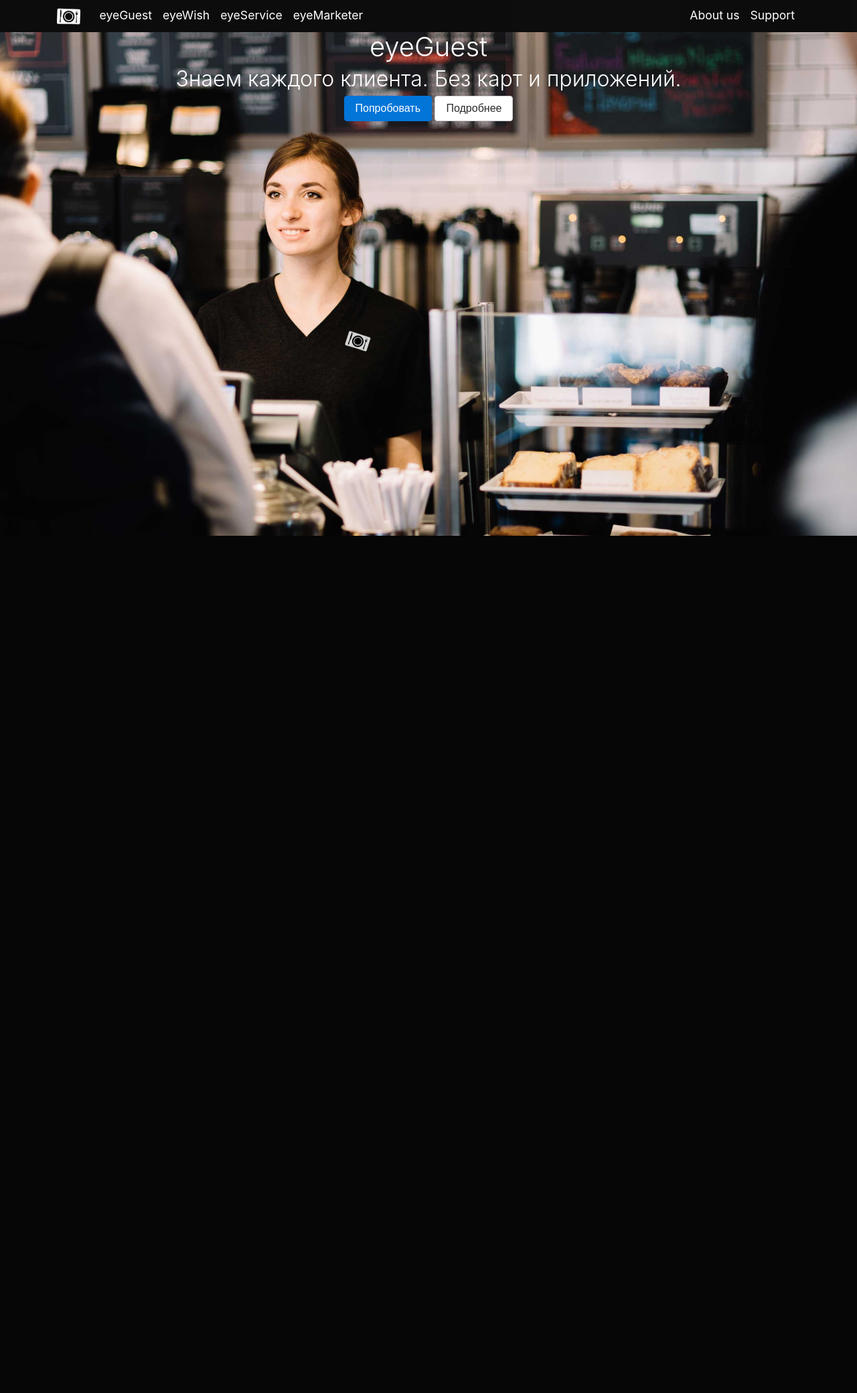
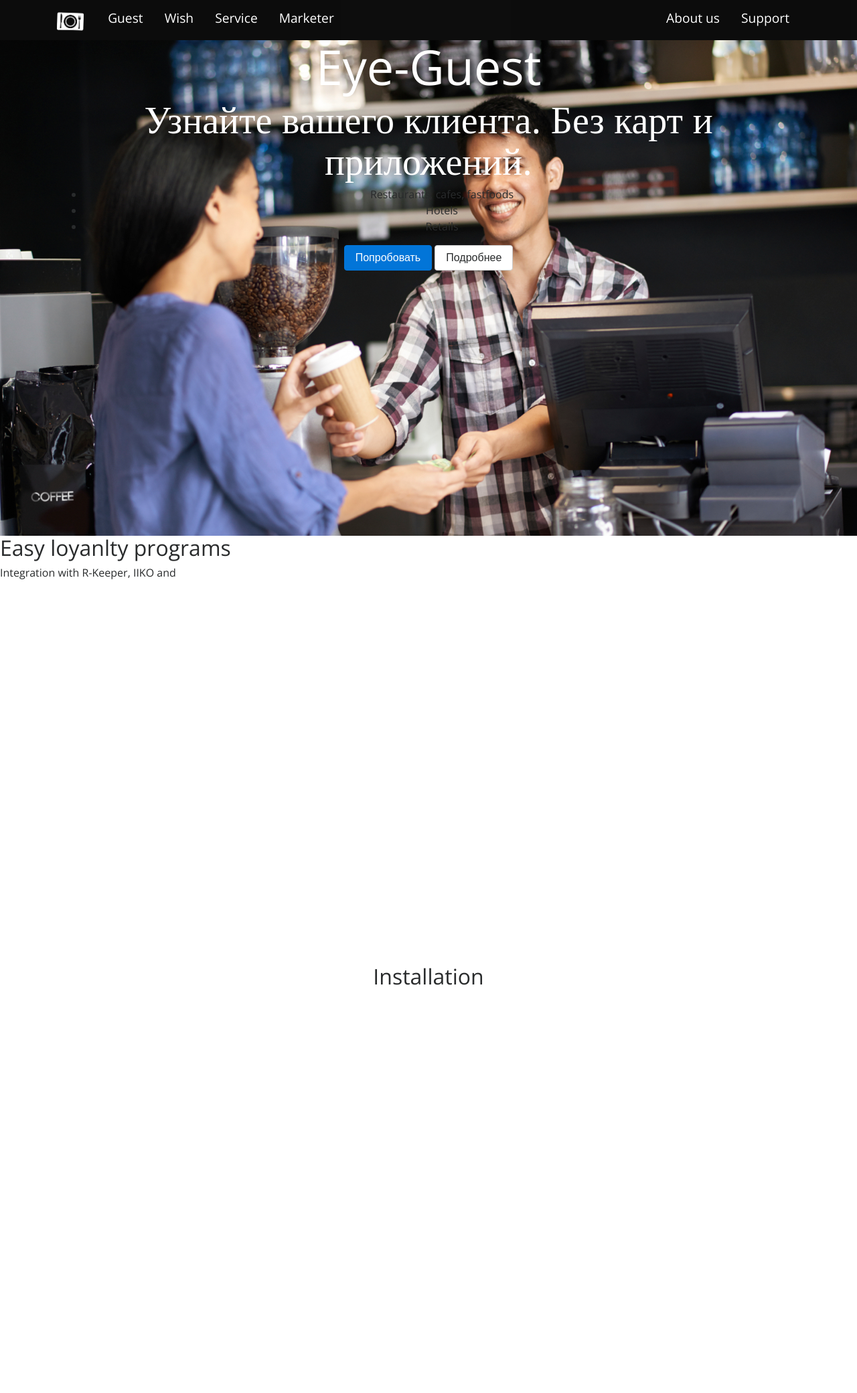
Before and after one commit to slushkovsky/sygy, a Django app: page /eyeGuest in a window 1280 px wide. Shown: the whole page at 67% size. Before the commit the page ends 800 px from the top, so only its background shows below. Run offline with Django 3.2, Linux system fonts and the light colour scheme; some libraries are stand-ins or nearby versions.

Commit message:
Homepage draft

```diff
--- a/static/css/nav.css
+++ b/static/css/base.css
@@ -1,15 +1,26 @@
+html body {
+	font-family: 'Open Sans';
+}
+
+.text-thin {
+	font-weight: 300 !important;
+}
+
+/* Navbar */
+
 nav {
-	height: 6%;
+	height: 7.5%;
 	background-color: black !important;
 	opacity: .95;
 }
 
-
 nav a {
 	color: rgba(255,255,255,1) !important;
-	font-size: 1.1em;
+	font-size: 1.2em;
 }
 
 nav a:hover {
 	color: rgba(255,255,255,.8) !important;
 }
+
+/*////////////*/
--- a/static/css/product_page.css
+++ b/static/css/product_page.css
@@ -1,15 +1,19 @@
-h1,
-h2 {
-	font-weight: 300 !important;
-	color: white;
-}
-
 html,
 body {
 	height: 100%;
 }
 
-section {
-	height: 94%;  /* NOTE: navbar height is 6% */
+header {
+	height: 92.5%;  /* NOTE: navbar height is 7.5% */
 	background-size: cover;
 }
+
+header h1,
+header h2 {
+	font-weight: 300 !important;
+	color: white;
+}
+
+section {
+	height: 80%;
+}
--- a/website/templates/_base.html
+++ b/website/templates/_base.html
@@ -4,7 +4,8 @@
 		<meta charset="utf-8">
 		<link rel="icon" href="/static/img/logo_dark_sqr.png">
 		<link rel="stylesheet" href="https://maxcdn.bootstrapcdn.com/bootstrap/4.0.0-alpha.6/css/bootstrap.min.css" integrity="sha384-rwoIResjU2yc3z8GV/NPeZWAv56rSmLldC3R/AZzGRnGxQQKnKkoFVhFQhNUwEyJ" crossorigin="anonymous">
-		<link rel="stylesheet" href="/static/css/nav.css">
+		<link href="https://fonts.googleapis.com/css?family=Open+Sans:300,400" rel="stylesheet">
+		<link rel="stylesheet" href="/static/css/base.css">
 
 		{% block head %}{% endblock %}
 	</head>
@@ -18,29 +19,29 @@
 				<div class="container">
 					<div class="clearfix">
 					<a class="navbar-brand d-inline-block" href="/">
-						<img src="/static/img/logo_white_sqr.png" width="35" height="35" class="d-inline-block align-top" alt="[img: logo]">
+						<img src="/static/img/logo_white_sqr.png" width="40" height="40" class="d-inline-block align-top" alt="[img: logo]">
 					</a>
 					<ul class="navbar-nav mr-auto d-inline-flex">
-						<li class="nav-item">
-							<a class="nav-link" href="/eyeGuest">eyeGuest</a>
+						<li class="nav-item mx-2">
+							<a class="nav-link" href="/eyeGuest">Guest</a>
 						</li>
-						<li class="nav-item">
-							<a class="nav-link" href="/eyeWish">eyeWish</a>
+						<li class="nav-item mx-2">
+							<a class="nav-link" href="/eyeWish">Wish</a>
 						</li>
-						<li class="nav-item">
-							<a class="nav-link" href="/eyeService">eyeService</a>
+						<li class="nav-item mx-2">
+							<a class="nav-link" href="/eyeService">Service</a>
 						</li>
-						<li class="nav-item">
-							<a class="nav-link" href="/eyeMerketer">eyeMarketer</a>
+						<li class="nav-item mx-2">
+							<a class="nav-link" href="/eyeMerketer">Marketer</a>
 						</li>
 
 					</ul>
 					<ul class="navbar-nav float-right">
 						<li class="nav-item">
-							<a class="nav-link" href="/about">About us</a>
+							<a class="nav-link mx-2" href="/about">About us</a>
 						</li>
 						<li class="nav-item">
-							<a class="nav-link" href="/support">Support</a>
+							<a class="nav-link mx-2" href="/support">Support</a>
 						</li>
 					</ul>
 				</div>
--- a/website/templates/eye_guest.html
+++ b/website/templates/eye_guest.html
@@ -7,14 +7,31 @@
 {% endblock %}
 
 {% block body %}
-	<section style="background-image: url('/static/img/eyeGuest/header.jpg');">
+	<header style="background-image: url('/static/img/eyeGuest/header.jpg');">
 		<div class="container text-center">
 			<div>
-				<h1>eyeGuest</h1>
-				<h2>Знаем каждого клиента. Без карт и приложений.</h2>
+				<h1 class="display-3">Eye-Guest</h1>
+				<h2 class="display-4" style="font-weight: 300 !important;">Узнайте вашего клиента. Без карт и приложений.</h2>
+				<ul>
+					<li>Restaurants, cafes, fastfoods</li>
+					<li>Hotels</li>
+					<li>Retails</li>
+				</ul>
 				<button class="btn btn-primary">Попробовать</button>
 				<button class="btn btn-secondary">Подробнее</button>
 			</div>
 		</div>
+	</header>
+
+	<section>
+		<h2>Easy loyanlty programs</h2>
+		Integration with R-Keeper, IIKO and
+	</section>
+
+	<section>
+		<h2 class="text-center">Installation</h2>
+
+		<div class="container">
+		</div>
 	</section>
 {% endblock %}
```
Also changed, not shown: static/css/index.css (+7 -1 lines), website/templates/eye_marketer.html (+4 -4 lines), website/templates/eye_service.html (+14 -4 lines), website/templates/home.html (+51 -37 lines), static/img/eyeGuest/header.jpg, static/img/home/cafe_plan.png (added), static/img/home/header.jpg (added), static/img/home/header_2.jpg (added), static/img/home/product_guest.png (added), static/img/home/product_service.png (added), static/img/home/product_waiter.png (added).
